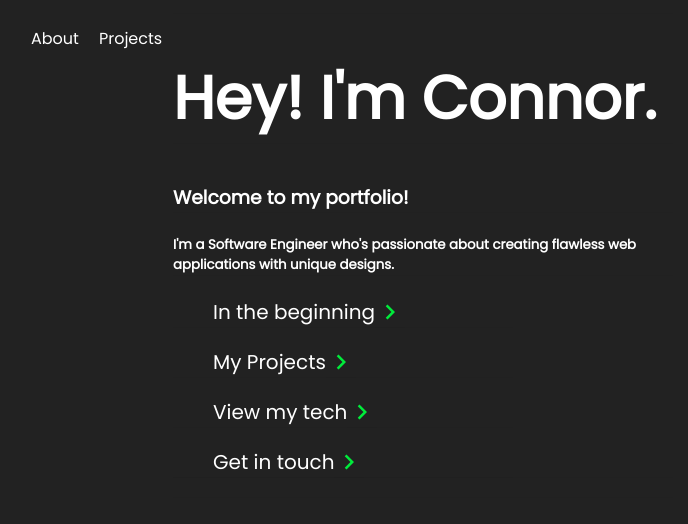
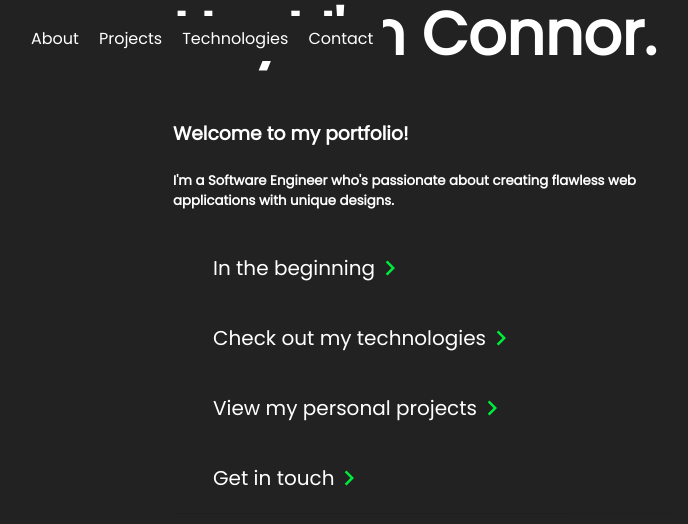
Before and after one commit to connorlagana/react-portfolio, a React (Create React App) app: page / in a window 1280 px wide. Shown: the top 524 px of the page, without its empty margins (19-707 px from the left). Built offline with nearby package versions, Linux system fonts and the light colour scheme.

Commit message:
transition for intro

```diff
--- a/src/App.css
+++ b/src/App.css
@@ -36,6 +36,7 @@
   position: fixed;
   color: white;
   justify-content: flex-end;
+  z-index: 1;
 }
 
 .nav li {
@@ -58,23 +59,31 @@ li {
 
 #begin {
   display: flex;
-  /* justify-content: center; */
   align-items: center;
   font-size: 20px;
   font-weight: 100;
-  transition: margin-left 0.4s, color 0.2s;
+  transition: padding-left 0.2s, color 0.2s;
   transition-timing-function: ease;
   -webkit-transition-timing-function: linear;
-  width: 300px;
-
+  width: 400px;
 }
 
 #arrowRight {
   color: rgb(0, 236, 59);
   font-size: 30px;
+  transition: padding-left 0.2s;
+  position: static;
 }
 
-#begin:hover {
-  margin-left: 24px;
+#begin ul {
+  transition: padding-left 0.2s, color 0.2s;
+}
+
+#begin:hover ul {
+  padding-left: 30px;
   color: rgb(0, 236, 59);
 }
+
+#begin:hover #arrowRight {
+  padding-left: 20px;
+}
--- a/src/components/Arrows.js
+++ b/src/components/Arrows.js
@@ -5,22 +5,22 @@ const Arrows = () => {
   return (
     <div>
       <li>
-      <ul id="begin">
-          In the beginning{" "}
+        <div id="begin">
+          <ul>In the beginning</ul>
           <KeyboardArrowRight color="secondary" id="arrowRight" />
-        </ul>
-        <ul id="begin">
-          My Projects{" "}
+        </div>
+        <div id="begin">
+          <ul>Check out my technologies</ul>
           <KeyboardArrowRight color="secondary" id="arrowRight" />
-        </ul>
-        <ul id="begin">
-          View my tech{" "}
+        </div>
+        <div id="begin">
+          <ul>View my personal projects</ul>
           <KeyboardArrowRight color="secondary" id="arrowRight" />
-        </ul>
-        <ul id="begin">
-          Get in touch{" "}
+        </div>
+        <div id="begin">
+          <ul>Get in touch</ul>
           <KeyboardArrowRight color="secondary" id="arrowRight" />
-        </ul>
+        </div>
       </li>
     </div>
   );
--- a/src/components/NavBar.js
+++ b/src/components/NavBar.js
@@ -2,7 +2,7 @@ import React from "react";
 
 const NavBar = () => {
   return (
-    <div>
+    <header>
       <nav>
         <ul className="nav">
           <li id="navItem">About</li>
@@ -11,7 +11,7 @@ const NavBar = () => {
           <li id="navItem">Contact</li>
         </ul>
       </nav>
-    </div>
+    </header>
   );
 };
 
```
